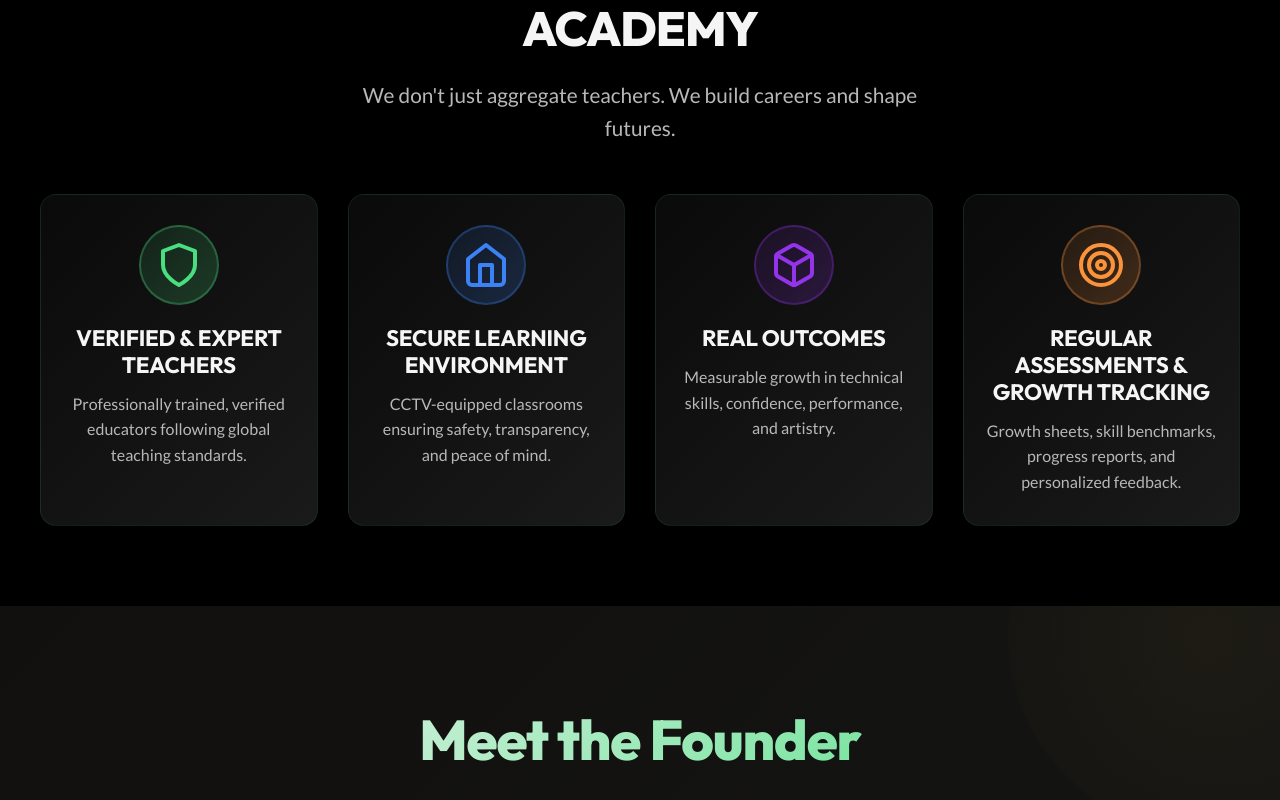
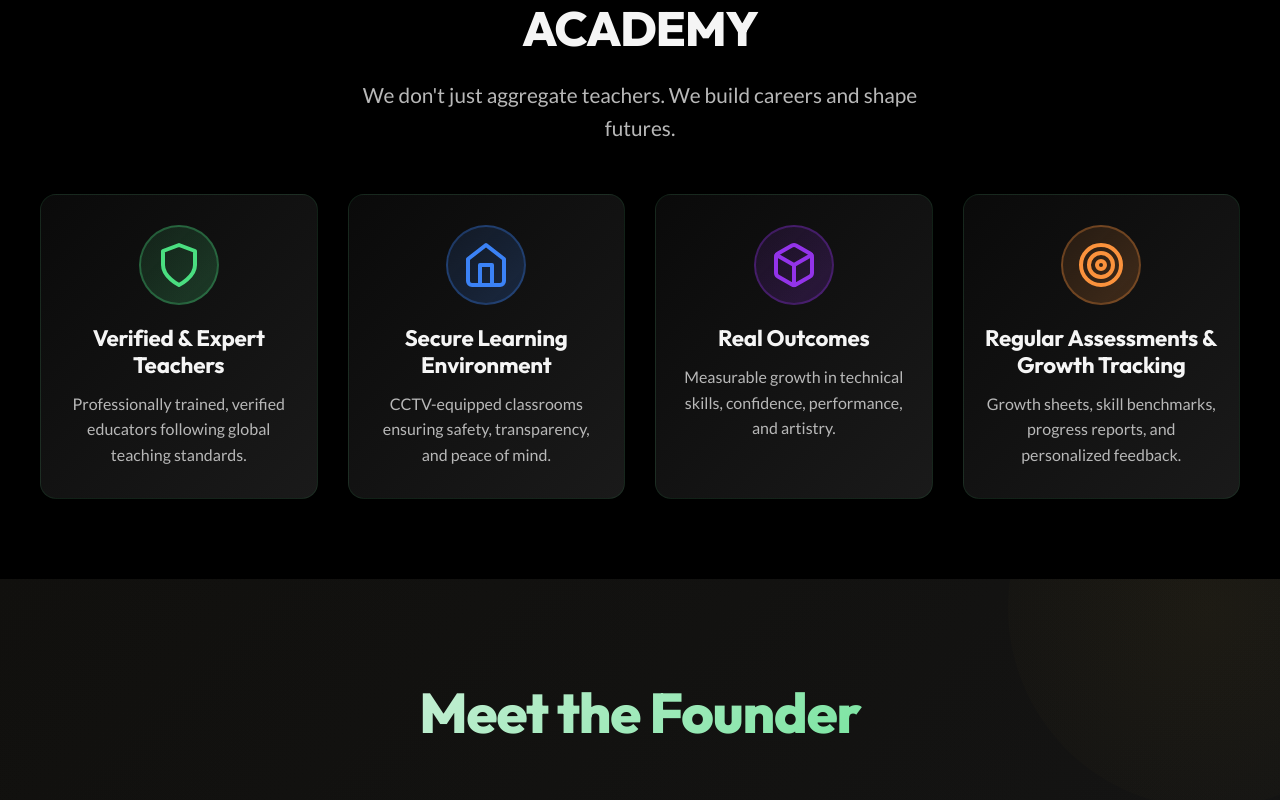
Before and after one commit to PreethamMR22/vilas-anna, a React (Vite) app: page / in a window 1280 px wide. Shown: the part 2705-3505 px from the top of the page. Built offline with nearby package versions, Linux system fonts and the light colour scheme.

Commit message:
why parents trust section decapitalization of letters

```diff
--- a/src/pages/Home.jsx
+++ b/src/pages/Home.jsx
@@ -117,7 +117,7 @@ const Home = () => {
                                     <path d="M12 22s8-4 8-10V5l-8-3-8 3v7c0 6 8 10 8 10z"/>
                                 </svg>
                             </div>
-                            <h3>VERIFIED & EXPERT TEACHERS</h3>
+                            <h3>Verified & Expert Teachers</h3>
                             <p>Professionally trained, verified educators following global teaching standards.</p>
                         </div>
                         <div className="trust-card">
@@ -127,7 +127,7 @@ const Home = () => {
                                     <polyline points="9 22 9 12 15 12 15 22"/>
                                 </svg>
                             </div>
-                            <h3>SECURE LEARNING ENVIRONMENT</h3>
+                            <h3>Secure Learning Environment</h3>
                             <p>CCTV-equipped classrooms ensuring safety, transparency, and peace of mind.</p>
                         </div>
                         <div className="trust-card">
@@ -138,7 +138,7 @@ const Home = () => {
                                     <line x1="12" y1="22.08" x2="12" y2="12"/>
                                 </svg>
                             </div>
-                            <h3>REAL OUTCOMES</h3>
+                            <h3>Real Outcomes</h3>
                             <p>Measurable growth in technical skills, confidence, performance, and artistry.</p>
                         </div>
                         <div className="trust-card">
@@ -149,7 +149,7 @@ const Home = () => {
                                     <circle cx="12" cy="12" r="2"/>
                                 </svg>
                             </div>
-                            <h3>REGULAR ASSESSMENTS & GROWTH TRACKING</h3>
+                            <h3>Regular Assessments & Growth Tracking</h3>
                             <p>Growth sheets, skill benchmarks, progress reports, and personalized feedback.</p>
                         </div>
                     </motion.div>
```
